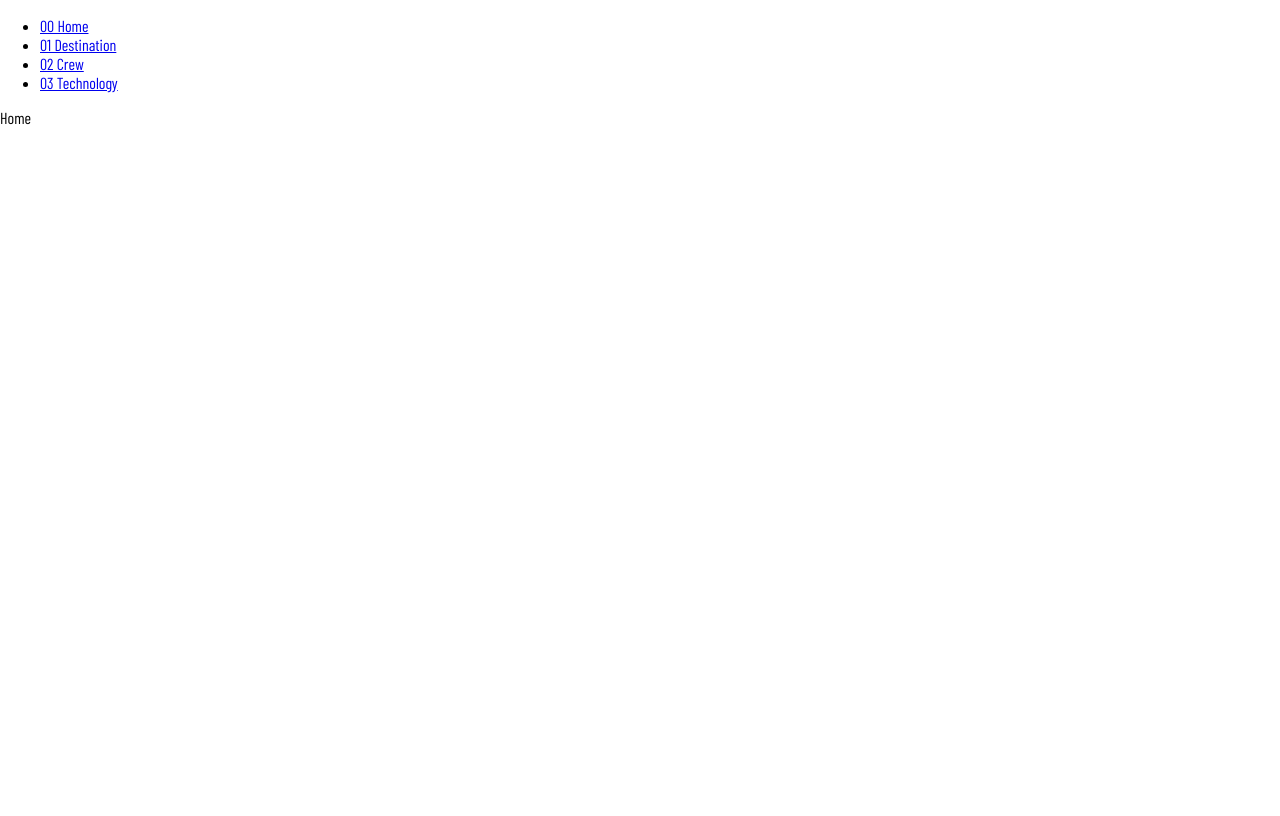
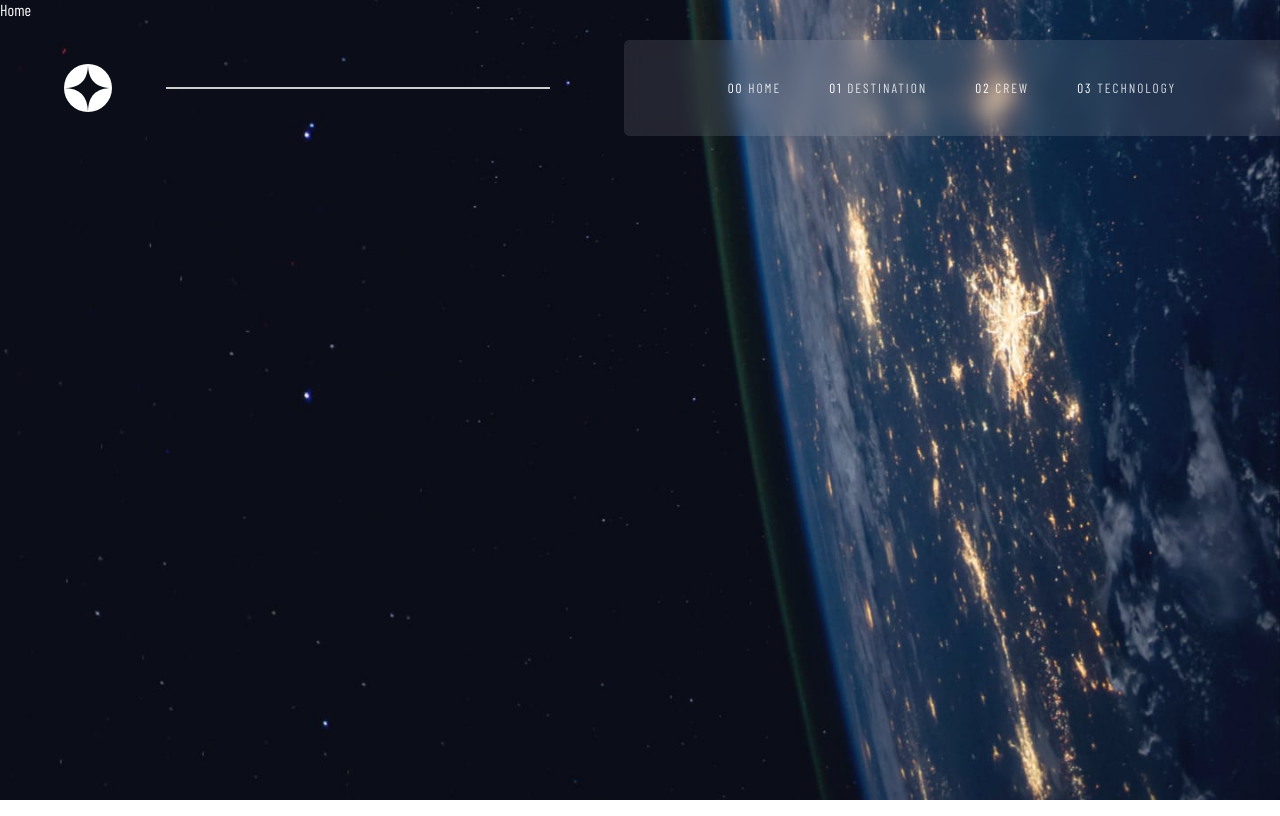
Before and after one commit to Fabricius97/Space-Tourism-Page, a React (Vite) app: page / in a window 1280 px wide. Built offline with nearby package versions, Linux system fonts and the light colour scheme; a web font is replaced by a local one.

Commit message:
Styling navbar

```diff
--- a/src/App.css
+++ b/src/App.css
@@ -1,7 +1,24 @@
 body {
   min-height: 100vh;
-  min-width: 1080px;
+  min-width: 100%;
   font-family: "Bellefair", "Barlow Condensed", sans-serif;
   box-sizing: border-box;
   margin: 0;
+  color: white;
 }
+
+ul {
+  list-style-type: none;
+  padding: 0;
+  margin: 0;
+}
+
+li {
+  margin: 0;
+  padding: 0;
+}
+
+a {
+  text-decoration: none; /* Ta bort understrykning */
+  color: inherit; /* Ärva färg från föräldraelement */
+}
--- a/src/components/Navbar.jsx
+++ b/src/components/Navbar.jsx
@@ -1,22 +1,34 @@
 import React from "react";
 import { Link } from "react-router-dom";
+import Logo from "../assets/shared/logo.svg";
+import "../design/Navbar.css";
 
 const Navbar = () => {
   return (
     <>
-      <nav>
-        <ul>
+      <nav className="navbar">
+        <img src={Logo} alt="logo" className="img-logo" />
+        <hr />
+        <ul className="navbar-links">
           <li>
-            <Link to="/">00 Home</Link>
+            <Link to="/">
+              00 <span style={{ opacity: "0.8" }}>HOME</span>
+            </Link>
           </li>
           <li>
-            <Link to="/destination">01 Destination</Link>
+            <Link to="/destination">
+              01 <span style={{ opacity: "0.8" }}>DESTINATION</span>
+            </Link>
           </li>
           <li>
-            <Link to="/crew">02 Crew</Link>
+            <Link to="/crew">
+              02 <span style={{ opacity: "0.8" }}>CREW</span>
+            </Link>
           </li>
           <li>
-            <Link to="/technology">03 Technology</Link>
+            <Link to="/technology">
+              03 <span style={{ opacity: "0.8" }}>TECHNOLOGY</span>
+            </Link>
           </li>
         </ul>
       </nav>
--- /dev/null
+++ b/src/design/Home.css
@@ -0,0 +1,7 @@
+.home {
+  background-image: url("../assets/home/background-home-desktop.jpg");
+  background-size: cover; /* Gör att bilden täcker hela elementet */
+  background-position: center; /* Centrera bilden i elementet */
+  background-repeat: no-repeat; /* Förhindra att bilden upprepas */
+  height: 100vh; /* Sätt höjden på elementet (t.ex. 100% av vyhöjden) */
+}
--- /dev/null
+++ b/src/design/Navbar.css
@@ -0,0 +1,45 @@
+.navbar {
+  display: flex;
+  justify-content: space-between;
+  align-items: center;
+  height: 96px;
+  position: fixed;
+  width: 100%;
+  top: 40px;
+}
+
+.navbar-links {
+  display: flex;
+  height: 100%;
+  align-items: center;
+  min-width: 45%;
+  justify-content: center;
+  gap: 48px;
+  padding: 0 40px;
+  border-top-left-radius: 5px;
+  border-bottom-left-radius: 5px;
+  z-index: 1000;
+  background-color: rgba(255, 255, 255, 0.1);
+  backdrop-filter: blur(10px);
+  position: relative;
+  letter-spacing: 2px;
+  margin-left: 20px;
+  font-size: smaller;
+}
+
+hr {
+  border: none; /* Ta bort standardgräns */
+  border-top: 2px solid rgba(255, 255, 255, 0.8); /* Skapa en linje */
+  margin: 0;
+  width: 30%;
+}
+
+.img-logo {
+  padding-left: 64px;
+}
+
+@media (max-width: 1120px) {
+  hr {
+    display: none; /* Justera positionen för mindre skärmar */
+  }
+}
--- a/src/pages/Home.jsx
+++ b/src/pages/Home.jsx
@@ -1,7 +1,8 @@
 import React from "react";
+import "../design/Home.css";
 
 const Home = () => {
-  return <div>Home</div>;
+  return <div className="home">Home</div>;
 };
 
 export default Home;
```
